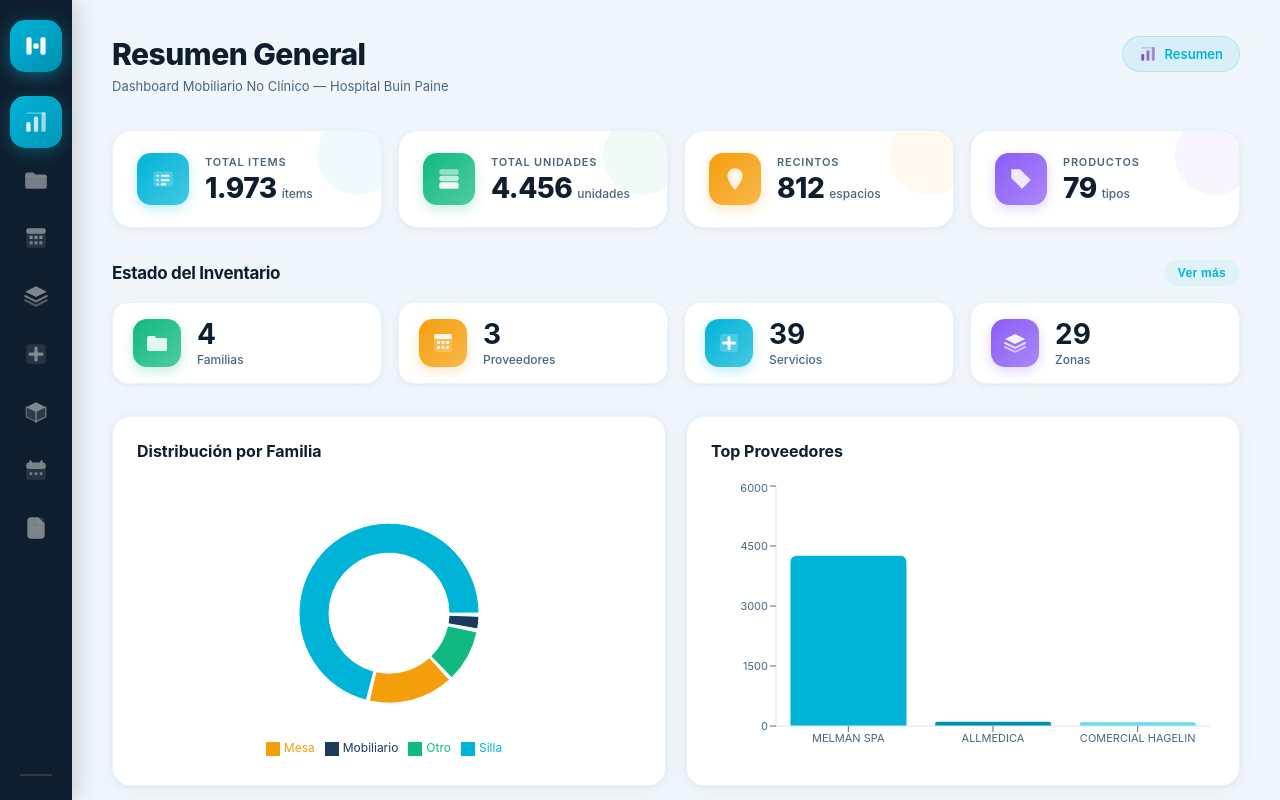
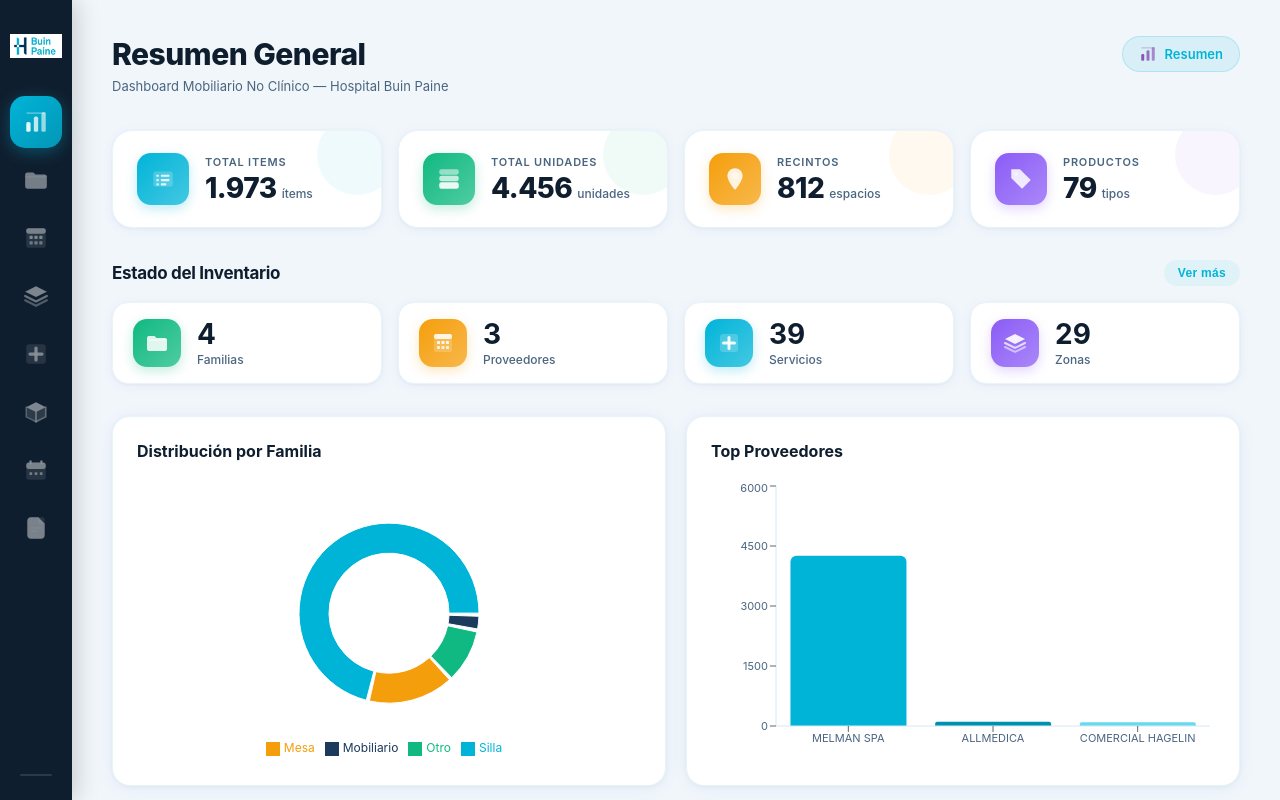
Before and after one commit to FelipeM2121/hospital-buin-paine-dashboard, a React app: page / in a window 1280 px wide. Shown: the top 800 px of the page. Built offline with nearby package versions, Linux system fonts and the light colour scheme; the HTML template or start-up script is replaced by a standard one.

Commit message:
feat: reemplazar icono H por logo real en sidebar

```diff
--- a/src/App.tsx
+++ b/src/App.tsx
@@ -1387,22 +1387,18 @@ export default function App() {
         boxShadow: "4px 0 24px rgba(0,0,0,0.18)",
         zIndex: 10,
       }}>
-        {/* Ícono H — Hospital Buin Paine */}
-        <div style={{
-          width: 52, height: 52,
-          borderRadius: 15,
-          display: "flex", alignItems: "center", justifyContent: "center",
-          marginBottom: 20,
-          flexShrink: 0,
-          background: "linear-gradient(135deg, #00b4d8 0%, #0090b0 100%)",
-          boxShadow: "0 4px 18px rgba(0,180,216,0.45)",
-        }}>
-          <svg viewBox="0 0 32 32" fill="none" style={{ width: 28, height: 28 }}>
-            <rect x="5" y="6" width="6" height="20" rx="2" fill="white" fillOpacity="0.95"/>
-            <rect x="13" y="13" width="6" height="6" rx="1.5" fill="white" fillOpacity="0.95"/>
-            <rect x="21" y="6" width="6" height="20" rx="2" fill="white" fillOpacity="0.95"/>
-          </svg>
-        </div>
+        {/* Logo Hospital Buin Paine — sidebar superior */}
+        <img
+          src={`${import.meta.env.BASE_URL}logo-buin-paine.png`}
+          alt="Hospital Buin Paine"
+          style={{
+            width: 52, height: 52,
+            objectFit: "contain",
+            display: "block",
+            flexShrink: 0,
+            marginBottom: 20,
+          }}
+        />
 
         {/* Nav ítems — SVG glass icons con tooltip */}
         <div style={{ flex: 1, display: "flex", flexDirection: "column", alignItems: "center", gap: 6, width: "100%", paddingTop: 4 }}>
```
